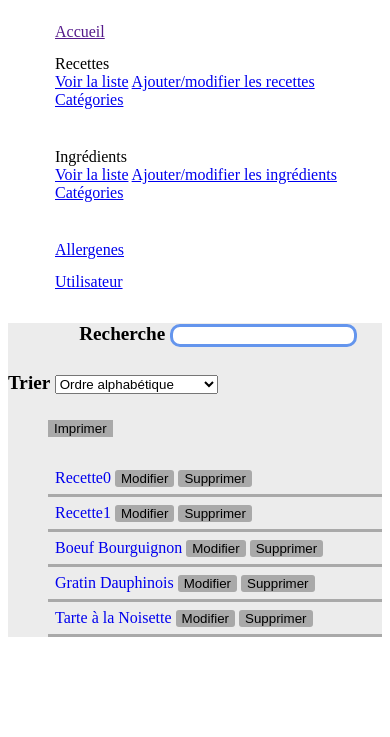
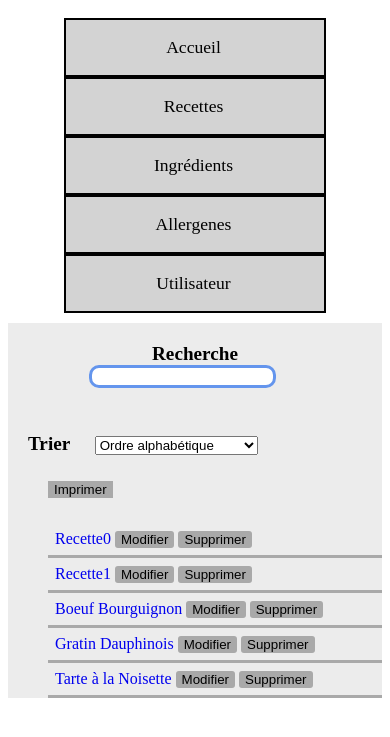
Before and after one commit to tom-sartori/projetPiscine, a PHP site: page / in a window 390 px wide. Shown: the top 737 px of the page. Run offline with PHP 8.4, Linux system fonts and the light colour scheme; data comes from the database, SQL or seed files in the repository.

Commit message:
"Integration menu déroulant+responsive menu. Ajustements CSS des détails oubliés"

```diff
--- a/src/css/general.css
+++ b/src/css/general.css
@@ -7,14 +7,6 @@ html{
 main {
     background-color: #ececec;
 }
-
-/*#divCreationUtilisateur{*/
-/*    border: 2px solid rgb(92, 137, 238);*/
-/*    padding: 10px;*/
-/*    border-radius: 3px;*/
-/*    align-content: center;*/
-/*}*/
-
 
 
 input {
@@ -75,19 +67,13 @@ th{
 
 /**********************Mes modifications,SALIM****************************/
 
-form{
+#divCreationUtilisateur, #divCreationAllergene{
     text-align: center;
     border: 2px solid rgb(92, 137, 238);
     padding: 10px;
     border-radius: 3px;
     align-content: center;
 }
-
-/*Pour aligner la création d'ingrédient*/
-
-/*label{*/
-/*    padding: 0 0 20px 0;*/
-/*}*/
 
 
 
@@ -143,6 +129,8 @@ table tr:nth-child(odd){
     background-color: indianred;
 }
 
+
+
 /*----------------modif pauline------------------*/
 
 
@@ -181,7 +169,7 @@ input[type=sumit]:hover {
 
 .field-ingr label{
     position: absolute;
-    margin-left: -30%  ;
+    margin-left: 5%  ;
 }
 
 
@@ -194,7 +182,7 @@ input[type=sumit]:hover {
 }
 
 
-/*---------------------pages allergène*/
+/*    page allergène     */
 
 .buttonAlign {
     display: inline-block;
@@ -206,3 +194,105 @@ input[type=sumit]:hover {
     margin-right: 50px;
     text-decoration: none;
 }
+
+/******** MENU DEROULANT ***/
+
+.center {
+    margin: auto;
+    width: 70%;
+    padding: 10px;
+}
+
+.ulmenu{
+    list-style-type: none;
+    margin: 0;
+    padding: 0;
+    overflow: hidden;
+}
+
+.limenu, .deroulant{
+    float: left;
+    border: 2px solid;
+    background-color: lightgrey;
+}
+
+.amenu, .dropbtn {
+    display: inline-block;
+    color: black;
+    text-align: center;
+    padding: 10px 20px;
+    text-decoration: none;
+}
+
+.limenu:hover, .deroulant:hover, .deroule {
+    background-color: cornflowerblue;
+}
+
+li.deroulant {
+    display: inline-block;
+}
+
+.deroule {
+    display: none;
+    position: absolute;
+    background-color: #f9f9f9;
+    min-width: 160px;
+    box-shadow: 0 8px 16px 0 rgba(0,0,0,0.2);
+    z-index: 1;
+}
+
+.deroule a {
+    color: black;
+    padding: 12px 16px;
+    text-decoration: none;
+    display: block;
+    text-align: left;
+}
+
+.deroule a:hover {
+    background-color: #f1f1f1;
+}
+
+.deroulant:hover .deroule {
+    display: block;
+}
+
+/******  Fin du CSS menu déroulant  ****/
+
+
+/**   Media Queries pour la page responsive **/
+
+@media all and (max-width: 900px)
+{
+    nav ul{
+          flex-direction: column;
+          display: flex;
+      }
+
+      nav{
+          width: auto;
+          text-align: center;
+      }
+
+      nav li{
+          padding-left: 4px;
+      }
+
+      nav a{
+          font-size: 1.1em;
+      }
+
+      nav a:hover{
+          border-bottom: 0;
+      }
+
+    #divSearchIngredient, #divSearchRecette{
+        text-align: center ;
+        padding: 20px;
+    }
+
+    .class12{
+        align-content: center;
+        padding: 20px;
+    }
+}
--- a/src/view/CategorieIngredient/list.php
+++ b/src/view/CategorieIngredient/list.php
@@ -59,7 +59,7 @@ EOT;
     else {
 
         echo <<< EOT
-            <li>
+            <li class="listeEspace">
 
                 <a class="buttonAlign" href="./index.php?controller={$object}&action=readAll&{$primary}={$raw_idCategorieIngredient}">
                     <button type="button">Modifier</button>
--- a/src/view/CategorieRecette/list.php
+++ b/src/view/CategorieRecette/list.php
@@ -56,7 +56,7 @@ EOT;
     else {
 
         echo <<< EOT
-            <li>
+            <li class="listeEspace">
 
                 <a class="buttonAlign" href="./index.php?controller={$object}&action=readAll&{$primary}={$raw_idCategorieRecette}">
                     <button type="button">Modifier</button>
--- a/src/view/Utilisateur/list.php
+++ b/src/view/Utilisateur/list.php
@@ -43,10 +43,10 @@ foreach ($tab_utilisateur as $utilisateur) {
         echo <<< EOT
         <li>
             <form method="post" action="index.php?controller={$object}&action=updated">
-                <label for="nom{$object}" >Nom : </label>
+                <label class="saut" for="nom{$object}" >Nom : </label>
                 <input type="text" name="nom{$object}" value="{$spe_nomUtilisateur}">
 
-                <label for="prenom{$object}" >Prénom : </label>
+                <label class="saut" for="prenom{$object}" >Prénom : </label>
                 <input type="text" name="prenom{$object}" value="{$spe_prenomUtilisateur}">
 
                 <input hidden name="{$primary}" value="{$spe_iUtilisateur}">
--- a/src/view/view.php
+++ b/src/view/view.php
@@ -14,10 +14,10 @@
 <!-- Ici commence le menu-->
 <div class="center">
     <nav>
-        <ul>
+        <ul class="ulmenu">
 
-            <li>
-                <a href="">Accueil</a>
+            <li class="limenu">
+                <a class="amenu" href="">Accueil</a>
             </li>
 
             <li class="deroulant">
@@ -38,12 +38,12 @@
                 </div>
             </li>
 
-            <li>
-                <a href="index.php?controller=Allergene&action=readAll">Allergenes</a>
+            <li class="limenu">
+                <a class="amenu" href="index.php?controller=Allergene&action=readAll">Allergenes</a>
             </li>
 
-            <li>
-                <a href="index.php?controller=Utilisateur&action=readAll">Utilisateur</a>
+            <li class="limenu">
+                <a class="amenu" href="index.php?controller=Utilisateur&action=readAll">Utilisateur</a>
             </li>
         </ul>
     </nav>
```
